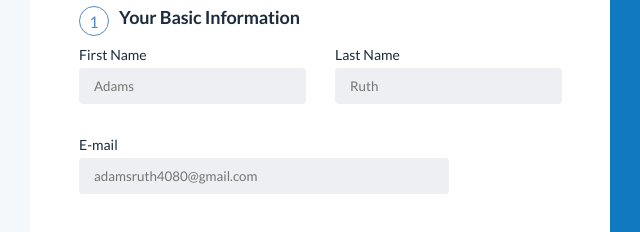
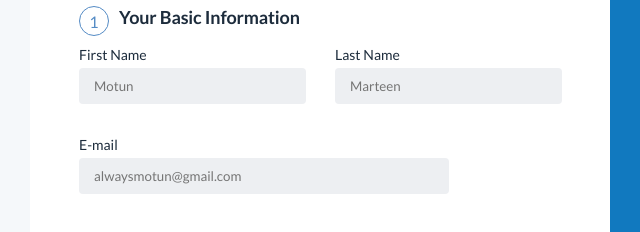
Before and after one commit to motunmarteen/altschoolAssignment3, a plain HTML site: page index.html in a window 1280 px wide. Shown: the part 367-599 px from the top of the page, 244-884 px from the left. Drawn offline with Linux system fonts and the light colour scheme.

Commit message:
Names and email updated in the html within the attribute of placeholder

```diff
--- a/index.html
+++ b/index.html
@@ -44,14 +44,14 @@
 
                 <div class="label-input-div">
                     <div class="firtsname-div"><label for="firstname">First Name</label> <br>
-                        <input type="text" name="firstname" placeholder="Adams">
+                        <input type="text" name="firstname" placeholder="Motun">
                     </div>
                     <div class="lastname-div"><label for="firstname">Last Name</label> <br>
-                        <input type="text" name="lastname" placeholder="Ruth">
+                        <input type="text" name="lastname" placeholder="Marteen">
                     </div>
                 </div>
                 <div class="email-div"><label for="email">E-mail</label><br>
-                    <input type="text" name="" id="" placeholder="adamsruth4080@gmail.com">
+                    <input type="text" name="" id="" placeholder="alwaysmotun@gmail.com">
                 </div>
                 <div class="checkline"></div>
                 <div class="payment-div">
```
